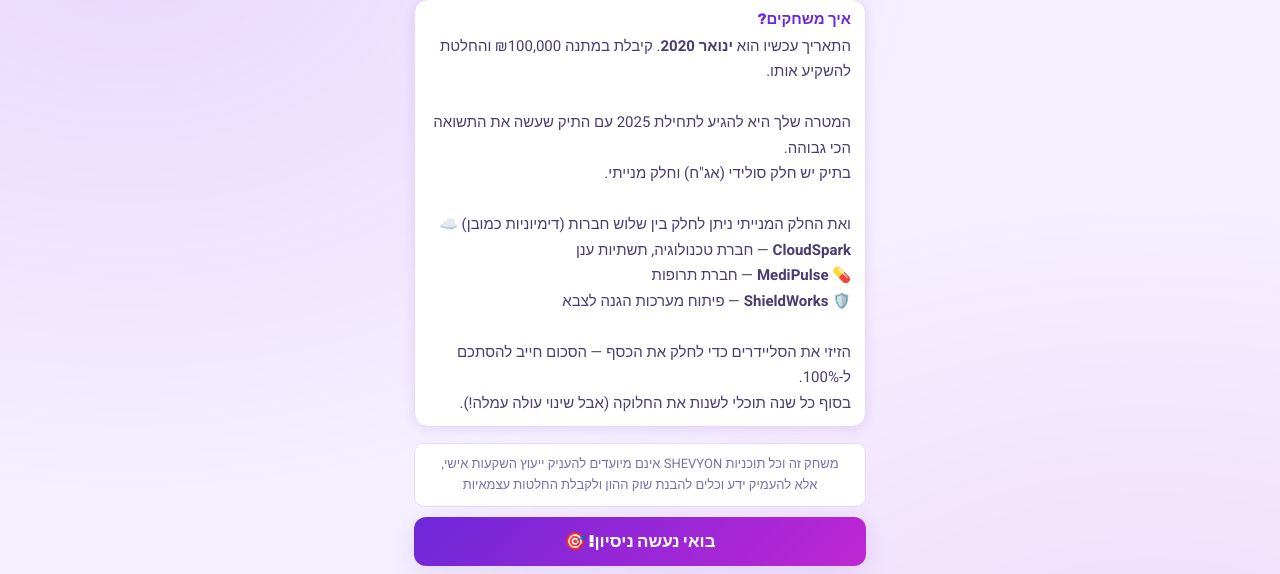
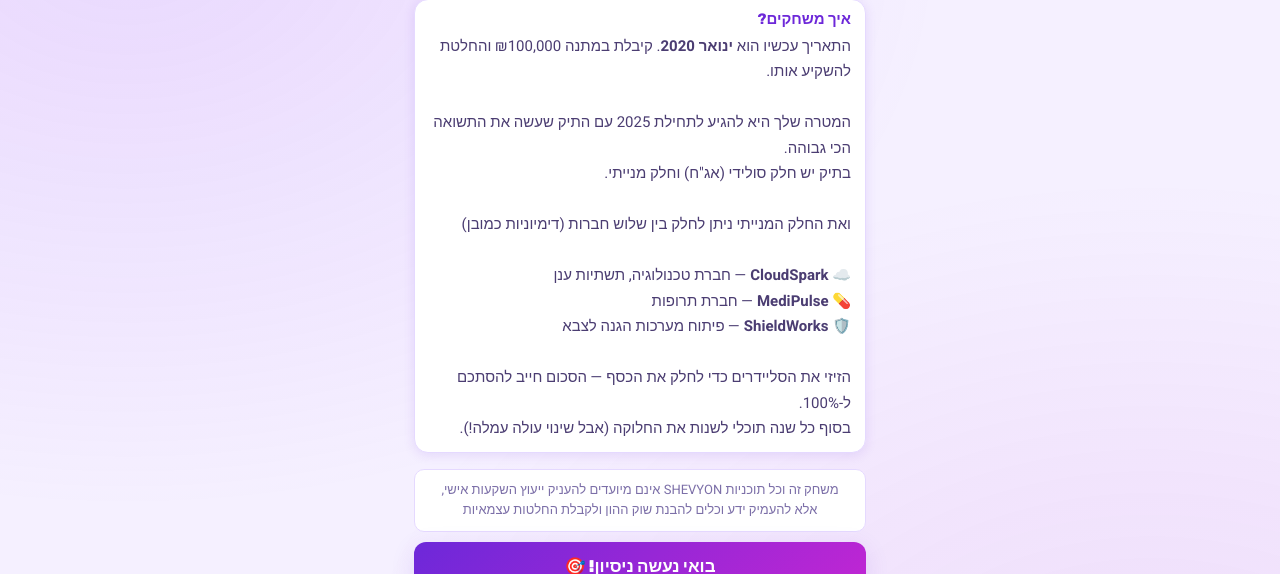
Before and after one commit to nettagranotmym-server/shevyon-solo, a plain HTML site: page index.html in a window 1280 px wide. Shown: the part 57-631 px from the top of the page. Drawn offline with Linux system fonts and the light colour scheme.

Commit message:
add line break in intro text

```diff
--- a/index.html
+++ b/index.html
@@ -24,7 +24,7 @@
         <div class="evd">
           התאריך עכשיו הוא <strong>ינואר 2020</strong>. קיבלת במתנה ₪100,000 והחלטת להשקיע אותו.<br><br>
           המטרה שלך היא להגיע לתחילת 2025 עם התיק שעשה את התשואה הכי גבוהה.<br>
-          בתיק יש חלק סולידי (אג"ח) וחלק מנייתי.<br><br> ואת החלק המנייתי ניתן לחלק בין שלוש חברות (דימיוניות כמובן)
+          בתיק יש חלק סולידי (אג"ח) וחלק מנייתי.<br><br> ואת החלק המנייתי ניתן לחלק בין שלוש חברות (דימיוניות כמובן)<br><br>
           <strong>☁️ CloudSpark</strong> — חברת טכנולוגיה, תשתיות ענן<br>
           <strong>💊 MediPulse</strong> — חברת תרופות<br>
           <strong>🛡️ ShieldWorks</strong> — פיתוח מערכות הגנה לצבא<br><br>
```
